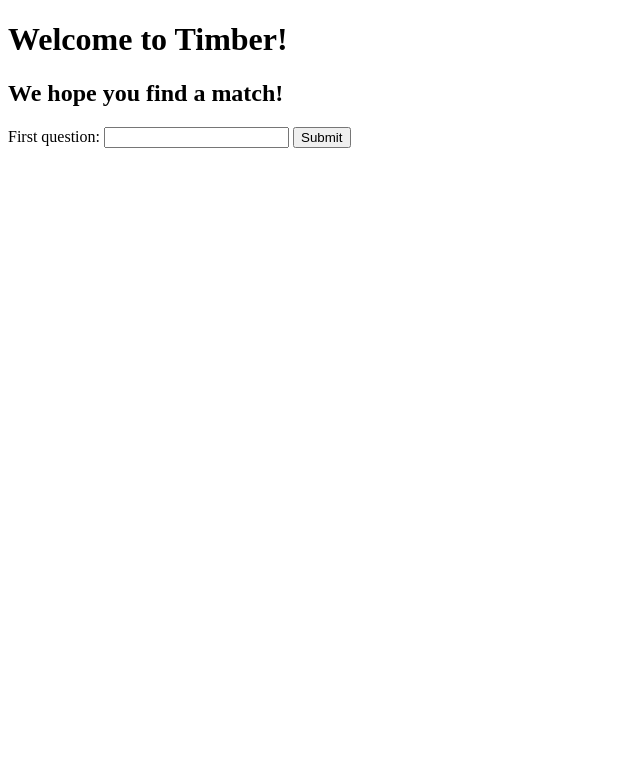
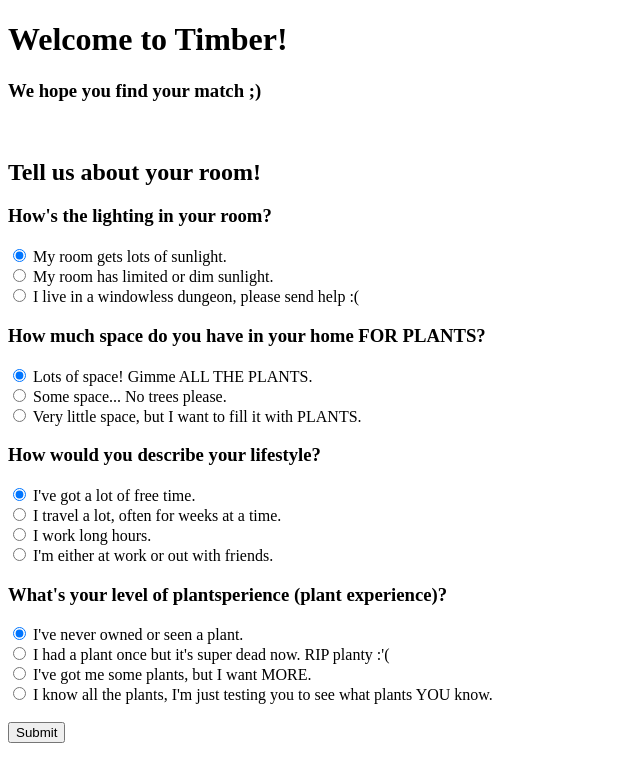
Before and after one commit to saellis/animated-spork, a Python web app: template templates/index.html in a window 1280 px wide. Shown: the top 782 px of the page, without its empty margins (0-640 px from the left). Run offline with Jinja, Linux system fonts and the light colour scheme; the template is opened without the code that fills it, so the values that code supplies are empty.

Commit message:
Add first draft questions

```diff
--- a/templates/index.html
+++ b/templates/index.html
@@ -5,11 +5,44 @@
 </head>
 <body>
     <h1>Welcome to Timber!</h1>
-        <h2>We hope you find a match!</h2>
+
+    <h3>We hope you find your match ;)</h3>
+
+    <br>
+
     <form class="" action="/result" method="post">
-            <label for="userplant">First question:</label>
-            <input type="text" name="userplant">
-            <input type="submit"/>
+      <h2> Tell us about your room! </h2>
+
+      <h3>How's the lighting in your room?</h3>
+
+      <input type="radio" name="lighting" value="bright" checked> My room gets lots of sunlight.<br>
+      <input type="radio" name="lighting" value="dim"> My room has limited or dim sunlight.<br>
+      <input type="radio" name="lighting" value="dark"> I live in a windowless dungeon, please send help :( <br>
+
+      <h3>How much space do you have in your home FOR PLANTS?</h3>
+
+      <input type="radio" name="space" value="lots" checked> Lots of space! Gimme ALL THE PLANTS. <br>
+      <input type="radio" name="space" value="some"> Some space... No trees please. <br>
+      <input type="radio" name="space" value="little"> Very little space, but I want to fill it with PLANTS. <br>
+
+      <h3>How would you describe your lifestyle?</h3>
+
+      <input type="radio" name="lifestyle" value="free" checked> I've got a lot of free time. <br>
+      <input type="radio" name="lifestyle" value="busy"> I travel a lot, often for weeks at a time. <br>
+      <input type="radio" name="lifestyle" value="busy"> I work long hours. <br>
+      <input type="radio" name="lifestyle" value="busy"> I'm either at work or out with friends. <br>
+
+      <h3>What's your level of plantsperience (plant experience)? </h3>
+
+      <input type="radio" name="experience" value="none" checked> I've never owned or seen a plant. <br>
+      <input type="radio" name="experience" value="some"> I had a plant once but it's super dead now. RIP planty :'( <br>
+      <input type="radio" name="experience" value="lots"> I've got me some plants, but I want MORE. <br>
+      <input type="radio" name="experience" value="somuch"> I know all the plants, I'm just testing you to see what plants YOU know. <br>
+
+      <br>
+
+      <input type="submit" />
     </form>
+
 </body>
 </html>
```
Also changed, not shown: index.html (added, +17 -0 lines), styles.css (added). Lines whose indentation alone changed are shown as unchanged.
